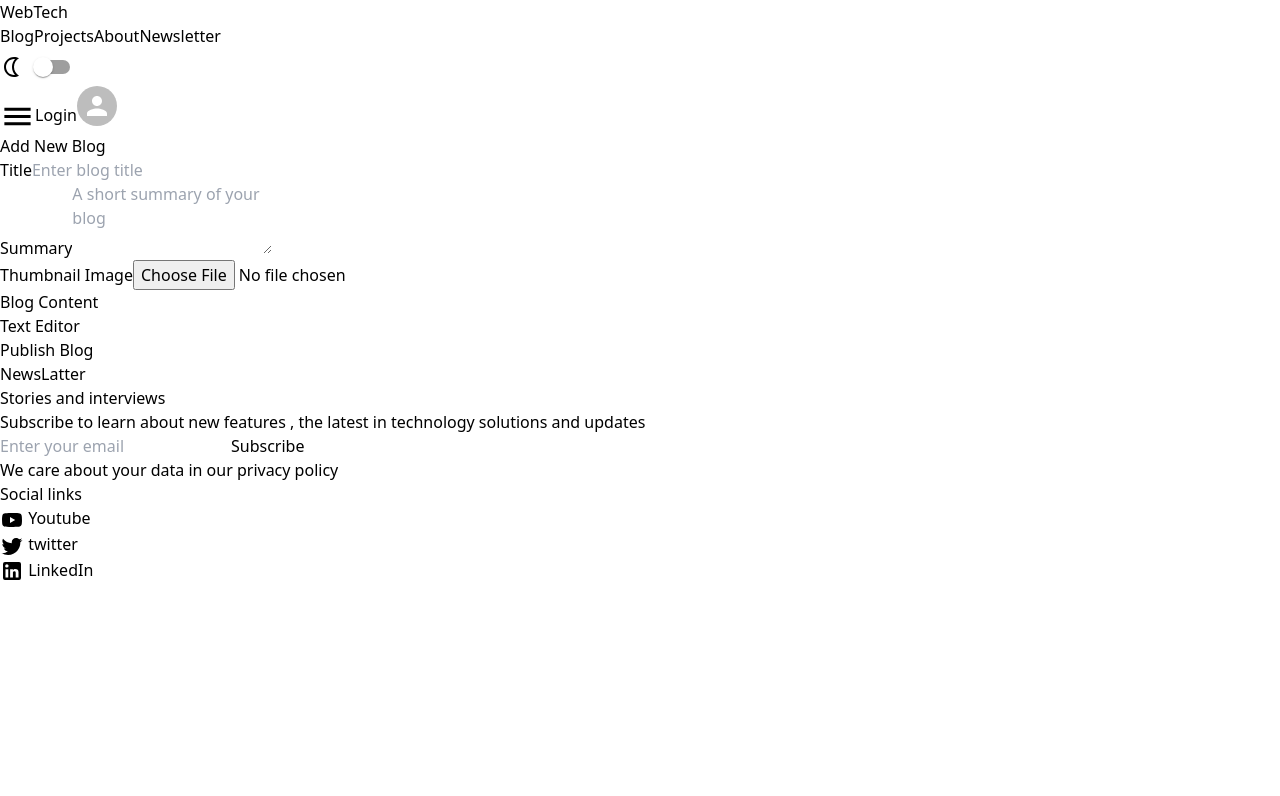
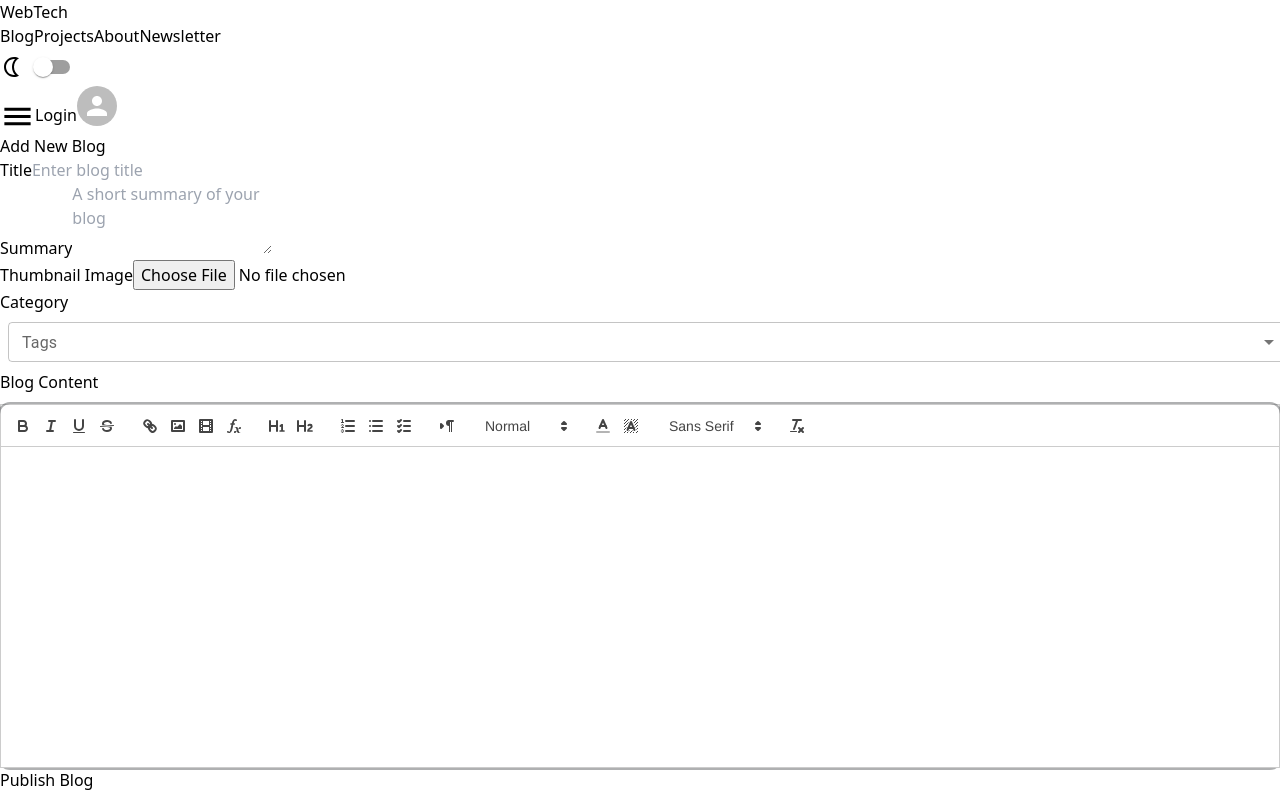
Before and after one commit to MohitProg/personal-web-frontend, a React (Vite) app: page /addblog in a window 1280 px wide. Shown: the top 796 px of the page. Built offline with nearby package versions, Linux system fonts and the light colour scheme.

Commit message:
add text editor for blog and also add dark mode for modal and blog add page

```diff
--- a/src/App.jsx
+++ b/src/App.jsx
@@ -64,7 +64,7 @@ function App() {
           </Route>
         </Routes>
 
-        {["/login", "/signup"].includes(window.location.pathname) ? (
+        {["/login", "/signup",].includes(window.location.pathname) ? (
           ""
         ) : (
           <>
--- a/src/Pages/Addblog.jsx
+++ b/src/Pages/Addblog.jsx
@@ -1,29 +1,87 @@
-import React from 'react'
-import TextEdito from '../components/TextEdito'
+import React, { useState } from "react";
+import TextEdito from "../components/TextEdito";
+import {
+  FormControl,
+  InputLabel,
+  MenuItem,
+  OutlinedInput,
+  Select,
+} from "@mui/material";
+import { useThemeContext } from "../context/ThemeContext";
 
 const Addblog = () => {
+
+  // functionality for select option  of material ui
+  const ITEM_HEIGHT = 48;
+  const ITEM_PADDING_TOP = 8;
+  const MenuProps = {
+    PaperProps: {
+      style: {
+        maxHeight: ITEM_HEIGHT * 4.5 + ITEM_PADDING_TOP,
+        width: 250,
+      },
+    },
+  };
+
+  const names = [
+    "Oliver Hansen",
+    "Van Henry",
+    "April Tucker",
+    "Ralph Hubbard",
+    "Omar Alexander",
+    "Carlos Abbott",
+    "Miriam Wagner",
+    "Bradley Wilkerson",
+    "Virginia Andrews",
+    "Kelly Snyder",
+  ];
+
+  // state for select
+  const [personName, setPersonName] = useState([]);
+
+  const handleChange = (event) => {
+    const {
+      target: { value },
+    } = event;
+    setPersonName(typeof value === "string" ? value.split(",") : value);
+  };
+
+
+  // starting main functionality from here
+
+  const {darkmode}=useThemeContext();
+
+
   return (
     <>
-    <div className="w-full  min-h-screen mx-auto p-6 bg-white rounded-lg shadow-md mt-2">
-      <h2 className="text-2xl font-semibold text-gray-700 mb-6">Add New Blog</h2>
 
-      <form className="space-y-5">
+    <div className={`${darkmode ? "dark" : ""}`}>
 
+      <div className="w-full  min-h-screen mx-auto p-6 dark:bg-[#090D1F] bg-white ">
+        <h2 className="text-2xl dark:text-[#C0C5D0] font-semibold text-gray-700 mb-6">
+          Add New Blog
+        </h2>
+
+        <form className="space-y-5 flex flex-col gap-3">
           {/* Title Field */}
           <div>
-          <label className="block text-gray-600 text-sm font-medium mb-1">Title</label>
+            <label className="block dark:text-[#C0C5D0] text-gray-600 text-sm font-medium mb-1">
+              Title
+            </label>
             <input
               type="text"
-            className="w-full border border-gray-300 rounded-md p-2 text-gray-700 focus:ring-2 focus:ring-blue-500 focus:outline-none"
+              className="w-full border dark:text-[#C0C5D0] dark:bg-transparent border-gray-300 rounded-md p-2 text-gray-700 focus:ring-2 focus:ring-[#5941C6] focus:outline-none"
               placeholder="Enter blog title"
             />
           </div>
 
           {/* Summary Field */}
           <div>
-          <label className="block text-gray-600 text-sm font-medium mb-1">Summary</label>
+            <label className="block dark:text-[#C0C5D0] text-gray-600 text-sm font-medium mb-1">
+              Summary
+            </label>
             <textarea
-            className="w-full border border-gray-300 rounded-md p-2 text-gray-700 focus:ring-2 focus:ring-blue-500 focus:outline-none"
+              className="w-full border dark:text-[#C0C5D0] dark:bg-transparent border-gray-300 rounded-md p-2 text-gray-700 focus:ring-2 focus:ring-[#5941C6] focus:outline-none"
               placeholder="A short summary of your blog"
               rows="3"
             ></textarea>
@@ -31,37 +89,68 @@ const Addblog = () => {
 
           {/* Thumbnail Image Field */}
           <div>
-          <label className="block text-gray-600 text-sm font-medium mb-1">Thumbnail Image</label>
+            <label className="block dark:text-[#C0C5D0] text-gray-600 text-sm font-medium mb-1">
+              Thumbnail Image
+            </label>
             <input
               type="file"
-            className="w-full text-gray-600 bg-white border border-gray-300 rounded-md p-2 focus:ring-2 focus:ring-blue-500 focus:outline-none"
+              className="w-full text-gray-600 dark:text-[#C0C5D0] bg-transparent bg-white border border-gray-300 rounded-md p-2 focus:ring-2 focus:ring-[#5941C6] focus:outline-none"
             />
+          </div>
+
+          <div>
+            <label className="block dark:text-[#C0C5D0] text-gray-600 text-sm font-medium mb-1">
+              Category
+            </label>
+            <div>
+              <FormControl sx={{ m: 1, width: "100%" }} size="small">
+                <InputLabel id="demo-multiple-name-label " className="dark:text-[#C0C5D0]">Tags</InputLabel>
+                <Select
+                className="dark:ring-gray-500 dark:ring-1"
+                  labelId="demo-multiple-name-label"
+                  id="demo-multiple-name"
+                  multiple
+                  value={personName}
+                  onChange={handleChange}
+                  input={<OutlinedInput className="dark:text-[#C0C5D0]" label="Tags" />}
+                  MenuProps={MenuProps}
+                >
+                  {names.map((name) => (
+                    <MenuItem
+                      key={name}
+                      value={name}
+                      //   style={getStyles(name, personName, theme)}
+                    >
+                      {name}
+                    </MenuItem>
+                  ))}
+                </Select>
+              </FormControl>
+            </div>
           </div>
 
           {/* Blog Editor Field */}
           <div>
-          <label className="block text-gray-600 text-sm font-medium mb-1">Blog Content</label>
-         <TextEdito/>
+            <label className="block text-gray-600 text-sm font-medium mb-1">
+              Blog Content
+            </label>
+            <TextEdito />
           </div>
 
           {/* Submit Button */}
           <div className="flex justify-end">
             <button
               type="button"
-            className="px-6 py-2 bg-blue-500 text-white rounded-md hover:bg-blue-600 transition duration-200"
+              className="px-6 py-2 bg-[#5941C6] text-white rounded-md hover:bg-blue-600 transition duration-200"
             >
               Publish Blog
             </button>
           </div>
         </form>
       </div>
+    </div>
+    </>
+  );
+};
 
-
-
-
-
-   </>
-  )
-}
-
-export default Addblog
+export default Addblog;
--- a/src/Pages/Profilepage.jsx
+++ b/src/Pages/Profilepage.jsx
@@ -11,7 +11,7 @@ const Profilepage = () => {
   const [blogsdata, setblogsdata] = useState(blogdata);
   // state for edit profile modal
   const [editprofile, seteditprofile] = useState(false);
-
+  // theme context
 
   const { darkmode } = useThemeContext();
   return (
--- a/src/components/TextEdito.jsx
+++ b/src/components/TextEdito.jsx
@@ -1,9 +1,31 @@
 import React from 'react'
+import ReactQuill from 'react-quill';
+import 'react-quill/dist/quill.snow.css';
+import "./TextEditor.css"
+const TextEdito = () => {
+    const toolbarOptions = [
+        ["bold", "italic", "underline", "strike"], // toggled buttons
 
-const TextEdito = () => {
+        ["link", "image", "video", "formula"],
+
+        [{ header: 1 }, { header: 2 }], // custom button values
+        [{ list: "ordered" }, { list: "bullet" }, { list: "check" }],
+
+        [{ direction: "rtl" }], // text direction
+
+        [{ size: ["small", false, "large", "huge"] }], // custom dropdown
+
+
+        [{ color: [] }, { background: [] }], // dropdown with defaults from theme
+        [{ font: [] }],
+
+
+        ["clean"], // remove formatting button
+      ];
+
   return (
     <div>
-      <h1>Text Editor</h1>
+       <ReactQuill className='react-quill '     theme="snow" modules={{toolbar:toolbarOptions}}  />
     </div>
   )
 }
--- /dev/null
+++ b/src/components/TextEditor.css
@@ -0,0 +1,13 @@
+.react-quill{
+    outline: 2px  solid rgba(72, 74, 77, 0.434);
+    margin-top: 10px;
+    border-radius: 10px;
+
+    }
+    .react-quill>.ql-container>.ql-editor{
+        min-height: 20rem;
+        background: white;
+        font-size: 1rem;
+
+
+    }
--- a/src/modal/EditProfileModal.jsx
+++ b/src/modal/EditProfileModal.jsx
@@ -1,15 +1,19 @@
 import { Avatar, Modal } from '@mui/material'
 import React from 'react'
+import { useThemeContext } from '../context/ThemeContext';
 
 const EditProfileModal = ({seteditprofile,editprofile}) => {
+  const { darkmode } = useThemeContext();
   return (
    <>
    <Modal open={editprofile}>
 
+    <div className={`${darkmode ? "dark" : ""}`}>
 
-   <div className="fixed inset-0 bg-gray-800 bg-opacity-50 flex items-center justify-center z-50">
-      <div className="bg-white w-full max-w-md mx-auto rounded-lg shadow-lg p-6 space-y-6">
-        <h2 className="text-2xl font-semibold text-gray-700">Edit Profile</h2>
+
+   <div className="fixed inset-0 bg-gray-800  bg-opacity-50 flex items-center justify-center z-50">
+      <div className="bg-white dark:bg-[#1E1E2D]  w-full max-w-md mx-auto rounded-lg shadow-lg p-6 space-y-6">
+        <h2 className="text-2xl font-semibold text-gray-700 dark:text-[#C0C5D0]">Edit Profile</h2>
 
         {/* Profile Photo */}
         <div className="flex items-center space-x-4">
@@ -19,29 +23,29 @@ const EditProfileModal = ({seteditprofile,editprofile}) => {
 
         {/* Username Field */}
         <div>
-          <label className="block text-gray-600 text-sm font-medium mb-1">Username</label>
+          <label className="block dark:text-[#C0C5D0] text-gray-600 text-sm font-medium mb-1">Username</label>
           <input
             type="text"
-            className="w-full border border-gray-300 rounded-md p-2 text-gray-700 focus:ring-2 focus:ring-[#5941C6] focus:outline-none"
+            className="w-full dark:bg-transparent dark:text-[#C0C5D0] border border-gray-300 rounded-md p-2 text-gray-700 focus:ring-2 focus:ring-[#5941C6] focus:outline-none"
             placeholder="Enter your username"
           />
         </div>
 
         {/* Email Field */}
         <div>
-          <label className="block text-gray-600 text-sm font-medium mb-1">Email</label>
+          <label className="block dark:text-[#C0C5D0] text-gray-600 text-sm font-medium mb-1">Email</label>
           <input
             type="email"
-            className="w-full border border-gray-300 rounded-md p-2 text-gray-700 focus:ring-2 focus:ring-[#5941C6] focus:outline-none"
+            className="w-full border dark:bg-transparent dark:text-[#C0C5D0] border-gray-300 rounded-md p-2 text-gray-700 focus:ring-2 focus:ring-[#5941C6] focus:outline-none"
             placeholder="Enter your email"
           />
         </div>
 
         {/* Bio Field */}
         <div>
-          <label className="block text-gray-600 text-sm font-medium mb-1">Bio</label>
+          <label className="block dark:text-[#C0C5D0] text-gray-600 text-sm font-medium mb-1">Bio</label>
           <textarea
-            className="w-full border border-gray-300 rounded-md p-2 text-gray-700 focus:ring-2 focus:ring-[#5941C6] focus:outline-none"
+            className="w-full border dark:bg-transparent dark:text-[#C0C5D0] border-gray-300 rounded-md p-2 text-gray-700 focus:ring-2 focus:ring-[#5941C6] focus:outline-none"
             placeholder="A short bio about yourself"
             rows="3"
           ></textarea>
@@ -61,6 +65,9 @@ const EditProfileModal = ({seteditprofile,editprofile}) => {
         </div>
       </div>
     </div>
+    </div>
+
+
    </Modal>
 
 
```
Also changed, not shown: src/Pages/AlluserPage.jsx (+10 -10 lines). Lines whose indentation alone changed are shown as unchanged.
